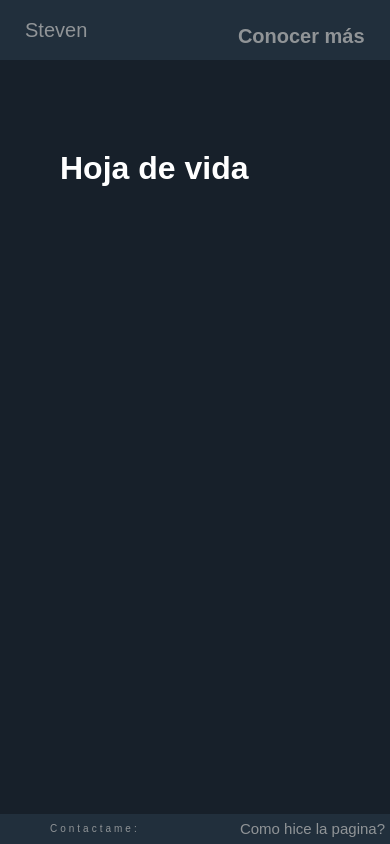
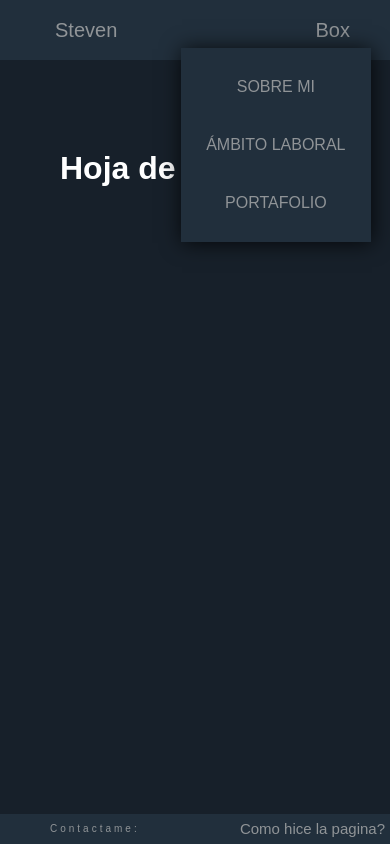
Before and after one commit to StevenC23/Portafolio, a React (Create React App) app: page /hv in a window 390 px wide. Built offline with nearby package versions, Linux system fonts and the light colour scheme.

Commit message:
ordenado boxnavigation

```diff
--- a/src/App.js
+++ b/src/App.js
@@ -31,10 +31,10 @@ function App() {
             ))}
           </Switch>
         </div>
+        <BoxNavigation/>
         <footer>
           <Footer/>
         </footer>
-      <BoxNavigation/>
       </Router>
 
   );
--- a/src/components/BoxNavigation/BoxNavigation.jsx
+++ b/src/components/BoxNavigation/BoxNavigation.jsx
@@ -1,31 +1,13 @@
-import React, {useState}from 'react'
+import React from 'react';
 import {NavLink} from "react-router-dom"
 
 const BoxNavigation = () => {
 
-    const [navView, setnavView] = useState(false);
-
-    const navViewer = (prop) => {
-        if(prop === false){
-            document.getElementById("component-boxnavigation").style.display="block"
-            setnavView(!prop)
-        }else{
-            document.getElementById("component-boxnavigation").style.display="none"
-            setnavView(!prop)
-        }
-    }
-
-    const navVarBoxClose = () => {
-        document.getElementById("component-boxnavigation").style.display="none"
-        setnavView(false)
-    }
-
     return (
-        <>
-            <div className="component-boxnavigation" id="component-boxnavigation">
-                <div className="links-boxnavigation">
+        <div>
+            <div className="links-boxnavigation" id="links-boxnavigation">
                 <ul>
-                        <li onClick={()=>{navVarBoxClose()}}>
+                    <li onClick={()=>{}}>
                         <NavLink
                             exact
                             to="/about"
@@ -34,7 +16,7 @@ const BoxNavigation = () => {
                         >Sobre mi
                         </NavLink>
                     </li>
-                        <li onClick={()=>{navVarBoxClose()}}>
+                    <li onClick={()=>{}}>
                         <NavLink
                             exact
                             to="/hv"
@@ -43,7 +25,7 @@ const BoxNavigation = () => {
                         >Ámbito Laboral
                         </NavLink>
                     </li>
-                        <li onClick={()=>{navVarBoxClose()}}>
+                    <li onClick={()=>{}}>
                         <NavLink
                             exact
                             to="/works"
@@ -55,13 +37,6 @@ const BoxNavigation = () => {
                 </ul>
             </div>
         </div>
-            <div className="b-boxnavigation">
-                <h1 className="boton-boxnavigation"
-                    onClick={()=>{navViewer(navView);}}
-                    >Conocer más
-                    </h1>
-            </div>
-        </>
      );
 }
 
--- a/src/components/Navigation/Navigation.jsx
+++ b/src/components/Navigation/Navigation.jsx
@@ -1,21 +1,35 @@
-import React from 'react'
+import React, {useState} from 'react'
 import {NavLink} from "react-router-dom"
+// import BoxNavigation from "../BoxNavigation/index"
+
 
 const Navigation = () => {
+
+    const [navView, setnavView] = useState(false);
+
+    const navViewer = (prop) => {
+        if(prop === false){
+            document.getElementById("links-boxnavigation").style.display="block"
+            setnavView(!prop)
+        }else{
+            document.getElementById("links-boxnavigation").style.display="none"
+            setnavView(!prop)
+        }
+    }
+
     return (
-
-
         <div className="Component-navigation">
 
                 <NavLink
                     exact
                     to="/"
                     className="logo"
+                    id="logo"
                     activeClassName="active-home"
                     >Steven
                 </NavLink>
                 <div className="navigation-links">
-                <ul>
+                    <ul>
                     <li>
                         <NavLink
                             exact
@@ -43,8 +57,11 @@ const Navigation = () => {
                             >Portafolio
                         </NavLink>
                     </li>
-                </ul>
+                    </ul>
                 </div>
+                <div className="boton-boxnavigation"
+                     onClick={()=>{navViewer(navView)}}
+                >Box</div>
         </div>
 
      );
--- a/src/styles/Home/Home.css
+++ /dev/null
@@ -1,10 +0,0 @@
-*{
-    padding: 0;
-    margin: 0;
-
-}
-.Container{
-    color:white;
-    background-color: #17202A;
-    height: 100%;
-}
--- a/src/styles/Navigation/Navigation.css
+++ /dev/null
@@ -1,40 +0,0 @@
-*{
-    padding: 0;
-    margin: 0;
-    text-decoration: none;
-    list-style: none;
-
-}
-.header{
-    width: 100%;
-    height: 60px ;
-    background-color: #212F3C;
-
-}
-
-.header .Logo{
-    color: #909497;
-    font-size: 25px ;
-    line-height: 60px; /*Posicion horizontal*/
-    margin-left: 20px;
-
-}
-
-.header ul {
-    float: right;
-}
-
-.header li {
-    line-height: 60px; /*Posicion horizontal*/
-    display: inline-block;
-    text-transform: uppercase;
-}
-.header span {
-    padding: 7px 14px;
-    color: #909497;
-    cursor: pointer;
-    transition: 0.8s;
-}
-.header span:hover{
-    color: white;
-}
--- a/src/styles/index.css
+++ b/src/styles/index.css
@@ -67,15 +67,21 @@ footer{
     transition: 0.8s;
     position: relative;
     left:  50px;
+    padding: 0px 30px;
 }
 .logo:hover{
     color: white;
 }
 
+
+.navigation-links{
+    position: relative;
+}
+
 .link{
     color:#909497;
     transition: 0.8s;
-    padding: 10px;
+    padding: 10px 30px;
 }
 .link:hover{
     color: white;
@@ -86,8 +92,10 @@ footer{
 
 }
 
-/*Box navigation*/
-.component-boxnavigation{
+/* Box navigation*/
+
+
+/* .component-boxnavigation{
 
     position: absolute;
     display: flex;
@@ -126,10 +134,48 @@ footer{
 }
 .boton-boxnavigation:hover{
     color: white;
+} */
+
+
+.boton-boxnavigation{
+    display: none;
+    padding: 0px 30px;
+    color: #909497;
+    font-size: 20px ;
+    transition: 0.8s;
+    position: relative;
+}
+.boton-boxnavigation:hover{
+    color: white;
+}
+
+.links-boxnavigation ul{
+    display:block;
+    position: absolute;
+    background-color: #212F3C;
+    padding: 10px;
+    right: 5%;
+    top: 48px;
+    box-shadow: 1px 1px 20px rgba(0, 0, 0, 0.8);
+}
+
+.links-boxnavigation ul li {
+    padding: 20px 15px;
+    text-align: center;
+    text-transform: uppercase;
+}
+
+.link-boxnavigation{
+    color: #909497;
+    transition: 0.8s;
+}
+.link-boxnavigation:hover{
+    color: white;
 }
 
 
-/*---HOME---*/
+
+/*------------------------HOME------------------------*/
 .Component-home{
     padding: 60px;
     margin-top: 30px;
@@ -185,9 +231,10 @@ p{
 
 }
 
-/*About*/
+/*------------------------About------------------------*/
 
 .Component-about{
+    display: flex;
     padding: 60px;
     margin-top: 30px;
     opacity: 0;
@@ -202,10 +249,11 @@ p{
 }
 
 
-/*Hv*/
+/*------------------------Hv------------------------*/
 
 
 .component-hv{
+    display: flex;
     padding: 60px;
     margin-top: 30px;
     animation-name: opacity;
@@ -217,9 +265,10 @@ p{
     color:white;
 }
 
-/*Works*/
+/*------------------------Works------------------------*/
 
 .component-works{
+    display: flex;
     padding: 60px;
     margin-top: 30px;
     animation-name: opacity;
@@ -231,9 +280,10 @@ p{
     color:white;
 }
 
-/*Como lo hice*/
+/*------------------------Como lo hice------------------------*/
 
 .Component-comolohice{
+    display: flex;
     padding: 60px;
     margin-top: 40px;
 }
@@ -243,7 +293,7 @@ p{
 }
 
 
-/*------------keyFrame------------*/
+/*------------------------keyFrame------------------------*/
 
 
 @keyframes opacity{
@@ -266,7 +316,7 @@ p{
     }
 }
 
-/*------------@Media------------*/
+/*------------------------@Media------------------------*/
 
 @media screen and (max-width: 1160px) {
     .navigation-links{
@@ -285,18 +335,10 @@ p{
         margin-left: -10px;
     }
 
-    /*media*/
-
-    .navigation-links{
-        display: none;
-    }
-    /* ul li {
-        display: none;
-    } */
-
     .logo{
         left:  15px;
     }
+
     /*Home*/
 
     .Component-home{
@@ -319,8 +361,13 @@ p{
         font-size: 10px;
     }
 
-    .b-boxnavigation{
+
+    /*Box navigation*/
+    .boton-boxnavigation{
         display: block;
     }
+    /* .links-boxnavigation ul{
+        display: block;
+    } */
 
   }
```
Lines whose indentation alone changed are shown as unchanged.
